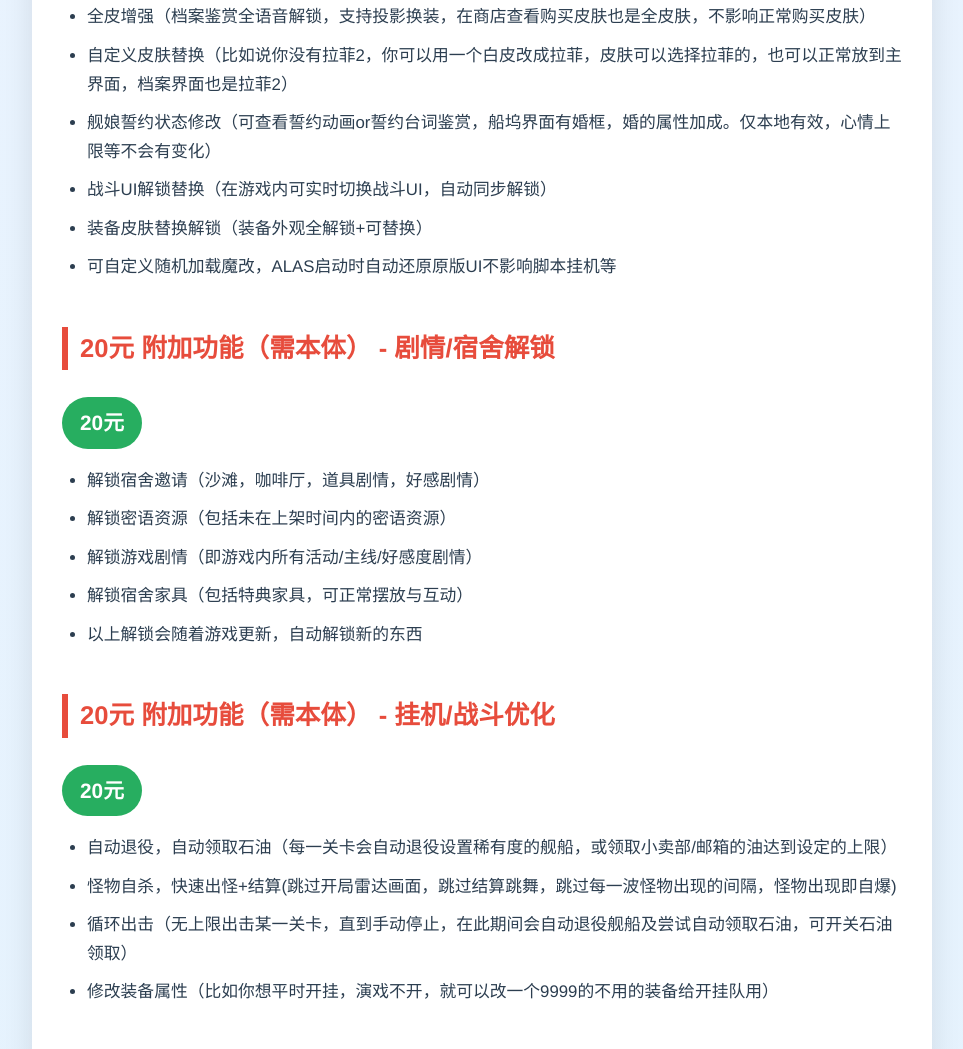
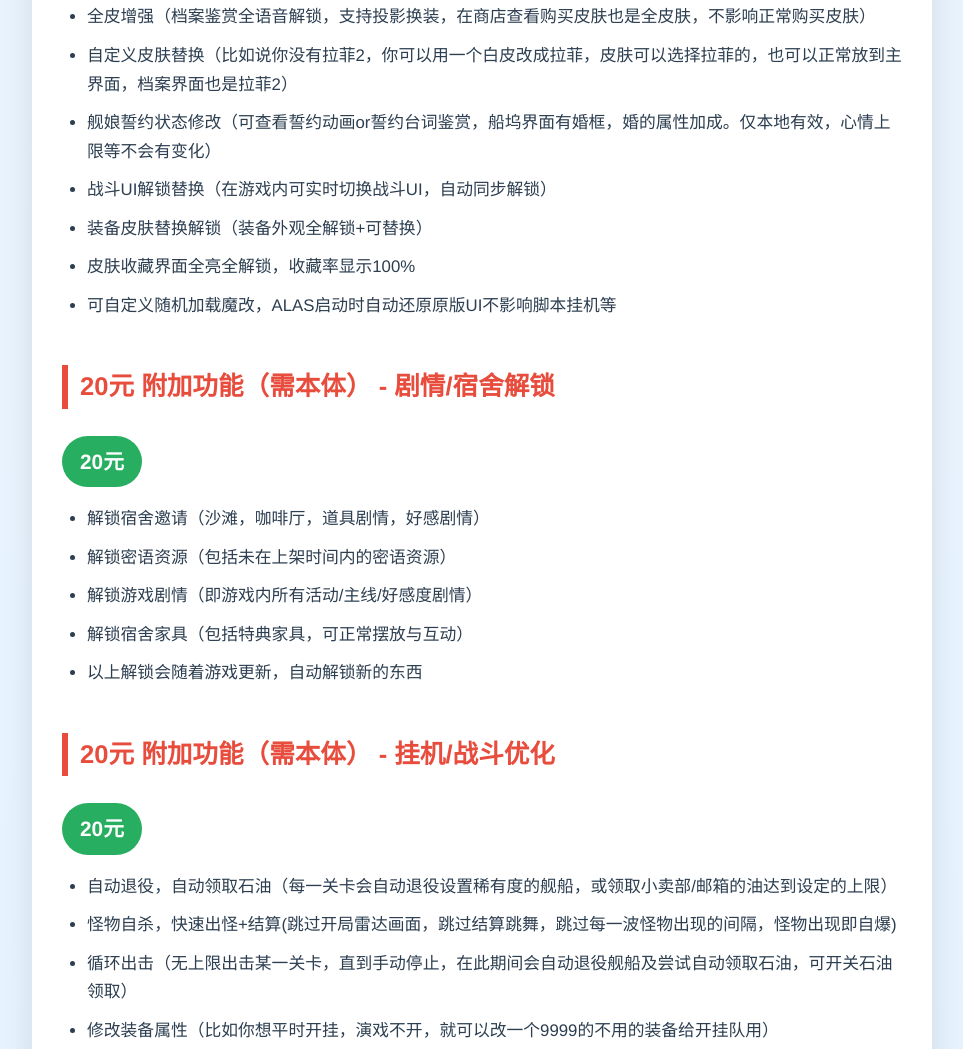
Before and after one commit to yuanshengaoshou114/Genshin, a plain HTML site: page index.html in a window 1280 px wide. Shown: the part 2822-3871 px from the top of the page, without its empty margins (158-1121 px from the left). Drawn offline with Linux system fonts and the light colour scheme.

Commit message:
Update index.html

```diff
--- a/index.html
+++ b/index.html
@@ -206,6 +206,7 @@
             <li>舰娘誓约状态修改（可查看誓约动画or誓约台词鉴赏，船坞界面有婚框，婚的属性加成。仅本地有效，心情上限等不会有变化）</li>
             <li>战斗UI解锁替换（在游戏内可实时切换战斗UI，自动同步解锁）</li>
             <li>装备皮肤替换解锁（装备外观全解锁+可替换）</li>
+            <li>皮肤收藏界面全亮全解锁，收藏率显示100%</li>
             <li>可自定义随机加载魔改，ALAS启动时自动还原原版UI不影响脚本挂机等</li>
         </ul>
 
```
